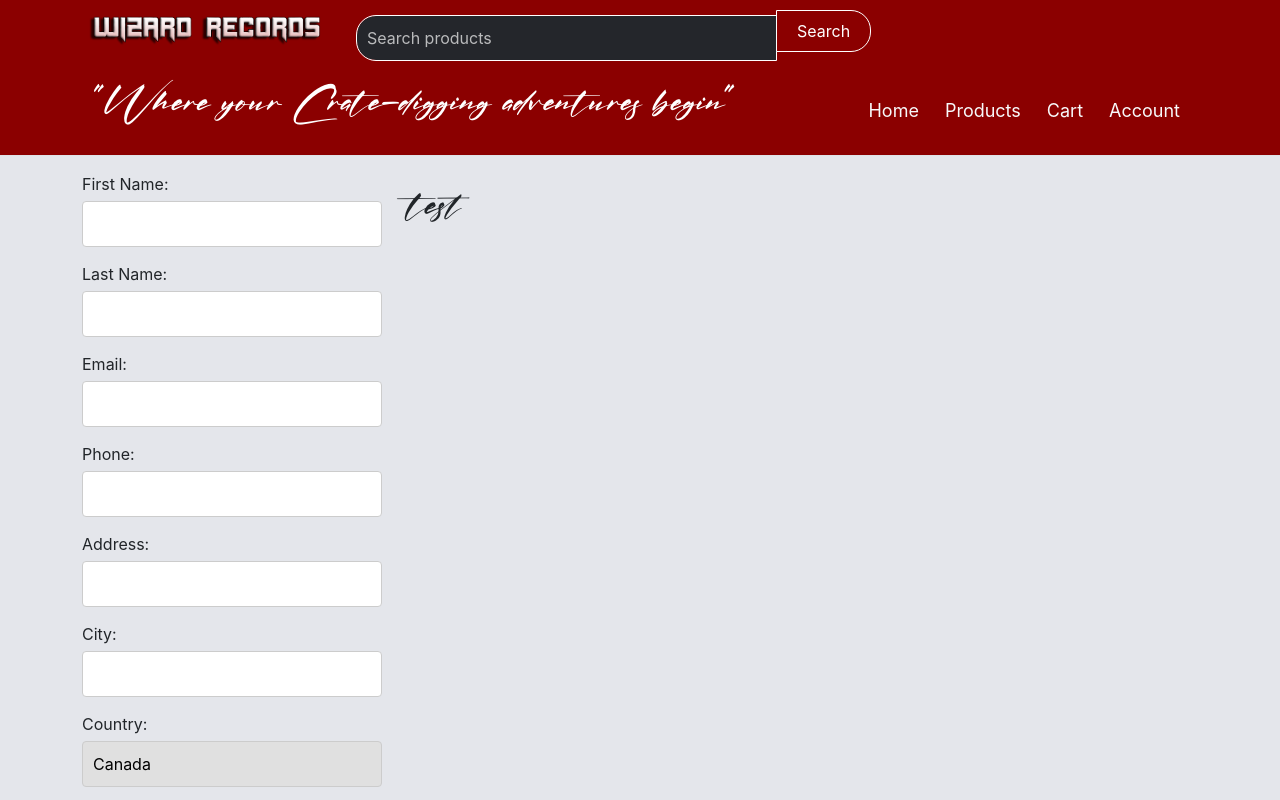
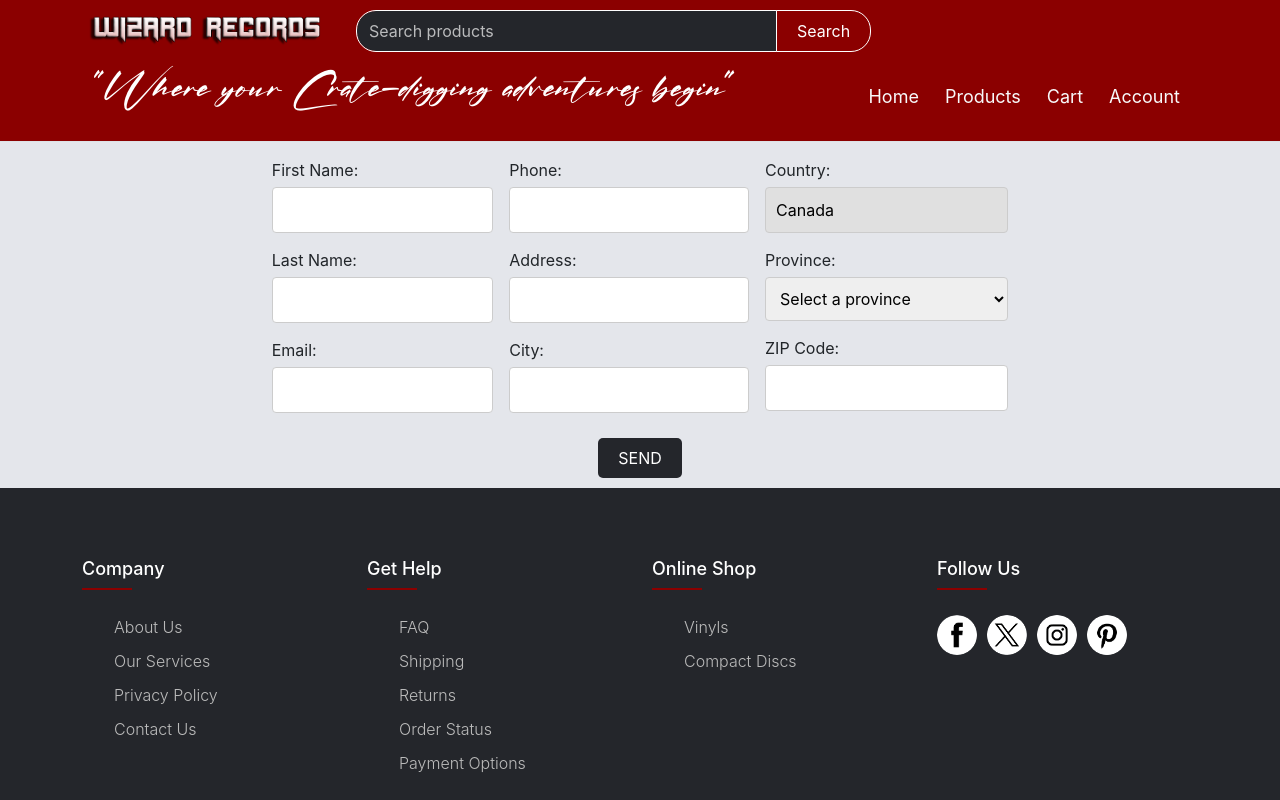
Before and after one commit to thatscringebro/TPWebWizards, a React (Create React App) app in the folder wizard_records.react/: page /order in a window 1280 px wide. Shown: the top 800 px of the page. Built offline with nearby package versions, Linux system fonts and the light colour scheme.

Commit message:
CSS
fix pour la searchbar, layout pour orderPage et un debut de css pour previousOrderPage

```diff
--- a/wizard_records.react/src/components/OrderPage.jsx
+++ b/wizard_records.react/src/components/OrderPage.jsx
@@ -30,12 +30,11 @@ const OrderPage = () => {
     useEffect(() => {
         var token = sessionStorage.getItem('userToken');
         var tokenGuest = sessionStorage.getItem('guestToken');
-    if(token)
-    {
+        if (token) {
             var decodedToken = jwt_decode(token);
             GetUser(decodedToken["id"]);
 
-    }else if(tokenGuest){
+        } else if (tokenGuest) {
             var decodedTokenGuest = jwt_decode(tokenGuest);
             GetUser(decodedTokenGuest["id"]);
         }
@@ -44,39 +43,7 @@ const OrderPage = () => {
         }
     }, []);
 
-useEffect(() => {
-  async function fetchUserData(userId) {
-    try {
-      const response = await axios.get(`${API_BASE_URL}/user/${userId}`);
-      const userData = response.data;
-      setOrderData({
-        ...orderData,
-        firstName: userData.firstName,
-        lastName: userData.lastName,
-        email: userData.email,
-        phone: userData.phone,
-        address: userData.address,
-        city: userData.city,
-        zipCode: userData.zipCode,
-        country: userData.country || 'Canada',
-        province: userData.province,
-      });
-    } catch (error) {
-      console.error('Error fetching user data:', error);
-      setError(error);
-    }
-  }
 
-  var token = sessionStorage.getItem('userToken');
-  var tokenGuest = sessionStorage.getItem('guestToken');
-  if (token || tokenGuest) {
-    var decodedToken = jwt_decode(token || tokenGuest);
-    GetUser(decodedToken.id);
-    fetchUserData(decodedToken.id);
-  } else {
-    GetUser("Undefined");
-  }
-}, []);
 
     useEffect(() => {
         // Chargez les données nécessaires pour la page de commande, si nécessaire
@@ -106,7 +73,7 @@ useEffect(() => {
         if (!data.address.trim()) errors.address = "adress required";
 
         // Vérification de la ville
-    if (!data.city.trim()) errors.city = "city required";
+        if (!data.city.trim()) errors.city = "town required";
 
         // Vérification du code postal
         const postalCodeRegex = /^[A-Za-z]\d[A-Za-z]\d[A-Za-z]\d$/;
@@ -133,8 +100,7 @@ const handleSubmit = async (event) => {
         const formErrors = validate(orderData);
 
         if (Object.keys(formErrors).length === 0) {
-    var responseCart = await axios.get(`${API_BASE_URL}/Order/OrderInfo/${user}`);
-const responseData = responseCart.data;
+            // const responseCart = await axios.post(`${API_BASE_URL}/Order/CartInfo/{user}`);
 
             const orderInfoHtml = `
       <div style="display:flex;">
@@ -152,16 +118,6 @@ const orderInfoHtml = `
         </div>
         <div>
           <h1>Items info</h1>
-      ${responseData.items.map(item => `
-        <div>
-          <p>Album Title: ${item.album.title}</p>
-          <p>Quantity: ${item.quantity}</p>
-          <p>Price: ${item.album.price}</p>
-        </div>
-      `).join('')}
-      <p>Total Before Taxes: ${responseData.totalAvTaxes}</p>
-      <p>Total Taxes: ${responseData.totalTaxes}</p>
-      <p>Total After Taxes: ${responseData.totalApTaxes}</p>
         </div>
       </div>
     `;
@@ -210,12 +166,14 @@ const orderInfoHtml = `
     if (error) return <div>Erreur: {error.message}</div>;
 
     return (
+        <form onSubmit={handleSubmit} className="form-container">
             <div className="grid-container">
-    <form onSubmit={handleSubmit} className="form-container">
+                <div className="grid-column">
                     <div className="form-field">
                         <label htmlFor="firstName">First Name:</label>
                         <input
                             type="text"
+                            className="order-form-field"
                             id="firstName"
                             name="firstName"
                             value={orderData.firstName}
@@ -226,6 +184,7 @@ const orderInfoHtml = `
                         <label htmlFor="lastName">Last Name:</label>
                         <input
                             type="text"
+                            className="order-form-field"
                             id="lastName"
                             name="lastName"
                             value={orderData.lastName}
@@ -236,16 +195,20 @@ const orderInfoHtml = `
                         <label htmlFor="email">Email:</label>
                         <input
                             type="email"
+                            className="order-form-field"
                             id="email"
                             name="email"
                             value={orderData.email}
                             onChange={handleInputChange}
                         />
                     </div>
+                </div>
+                <div className="grid-column">
                     <div className="form-field">
                         <label htmlFor="phone">Phone:</label>
                         <input
                             type="tel"
+                            className="order-form-field"
                             id="phone"
                             name="phone"
                             value={orderData.phone}
@@ -256,6 +219,7 @@ const orderInfoHtml = `
                         <label htmlFor="address">Address:</label>
                         <input
                             type="text"
+                            className="order-form-field"
                             id="address"
                             name="address"
                             value={orderData.address}
@@ -266,16 +230,20 @@ const orderInfoHtml = `
                         <label htmlFor="city">City:</label>
                         <input
                             type="text"
+                            className="order-form-field"
                             id="city"
                             name="city"
                             value={orderData.city}
                             onChange={handleInputChange}
                         />
                     </div>
+                </div>
+                <div className="grid-column">
                     <div className="form-field">
                         <label htmlFor="country">Country:</label>
                         <input
                             type="text"
+                            className="order-form-field"
                             id="country"
                             name="country"
                             value="Canada" // Toujours afficher Canada
@@ -286,6 +254,7 @@ const orderInfoHtml = `
                     <div className="form-field">
                         <label htmlFor="province">Province:</label>
                         <select
+                            className="order-form-field"
                             id="province"
                             name="province"
                             value={orderData.province}
@@ -300,6 +269,7 @@ const orderInfoHtml = `
                     <div className="form-field">
                         <label htmlFor="zipCode">ZIP Code:</label>
                         <input
+                            className="order-form-field"
                             type="text"
                             id="zipCode"
                             name="zipCode"
@@ -307,7 +277,9 @@ const orderInfoHtml = `
                             onChange={handleInputChange}
                         />
                     </div>
-
+                </div>
+            </div>
+            <div className="order-form-button">
                 {errors.firstName && <div className="error">{errors.firstName}</div>}
                 {errors.lastName && <div className="error">{errors.lastName}</div>}
                 {errors.email && <div className="error">{errors.email}</div>}
@@ -318,13 +290,8 @@ const orderInfoHtml = `
 
 
                 <button type="submit" className="primary-button">Send</button>
+            </div>
         </form>
-      <div className="right-content">
-      {/* Future content goes here */}
-      <h1>test</h1>
-      </div>
-    </div>
-
     );
 };
 
--- a/wizard_records.react/src/components/PreviousOrdersPage.jsx
+++ b/wizard_records.react/src/components/PreviousOrdersPage.jsx
@@ -107,7 +107,7 @@ function PreviousOrdersPage() {
                                 </ul>
                             </div>
                             {(order.state === 0 || order.state === 2) && (
-                <button onClick={() => cancelOrder(order.orderId)}>
+                                <button className="cancel-button" onClick={() => cancelOrder(order.orderId)}>
                                     Cancel Order
                                 </button>
                             )}
@@ -118,7 +118,7 @@ function PreviousOrdersPage() {
                 <h3>No previous orders found</h3>
             )}
             <Link to="/cart">
-        <button className="back-to-cart-button">Back to Cart</button>
+                <button className="primary-button">Back to Cart</button>
             </Link>
         </div>
     );
--- a/wizard_records.react/src/styles/OrderPage.css
+++ b/wizard_records.react/src/styles/OrderPage.css
@@ -4,6 +4,7 @@
 .primary-button {
     padding: 10px 20px;
     border: none;
+    margin:10px;
     background-color: #24262b;
     color: white;
     font-size: 1em;
@@ -37,16 +38,32 @@
     background-color: #007bff;
     color: white;
   }
+
+.cancel-button {
+    padding: 10px 20px;
+    border: 2px solid #AA0000; /* Use the same color as your primary button for consistency */
+    background-color: transparent;
+    color: #AA0000;
+    text-transform: uppercase;
+    border-radius: 5px;
+    cursor: pointer;
+    transition: all 0.3s ease;
+}
+    .cancel-button:hover {
+        background-color: #AA0000;
+        color: white;
+    }
+
   .grid-container {
     display: grid;
-    grid-template-columns: auto 1fr; /* The first column for the form and second for future content */
+    grid-template-columns: auto auto auto; /* The first column for the form and second for future content */
     gap: 1em; /* Space between the grid columns */
   }
   /* Style the form to have some padding and ensure contents are aligned */
 .form-container {
     display: flex;
     flex-direction: column;
-    max-width: 300px; /* Adjust the width as needed */
+    max-width: 66%; /* Adjust the width as needed */
     margin: 0 auto; /* This centers your form on the page */
   }
 
@@ -56,10 +73,7 @@
   }
 
   /* Style the input fields and select box */
-  input[type="text"],
-  input[type="email"],
-  input[type="tel"],
-  select {
+.order-form-field {
     width: 100%; /* Full width */
     padding: 10px; /* Padding inside the fields */
     margin: 5px 0; /* Margin for top and bottom */
@@ -67,12 +81,15 @@
     border: 1px solid #ccc; /* Border color */
     border-radius: 4px; /* Rounded corners */
     box-sizing: border-box; /* Box-sizing property */
-  }
+}
 
   /* Style the input fields and select box on focus */
-  input[type="text"]:focus,
-  input[type="email"]:focus,
-  input[type="tel"]:focus,
-  select:focus {
+.order-form-field:focus {
     border-color: #666; /* Border color on focus */
-  }
+ }
+
+.order-form-button {
+    display: flex;
+    justify-content: center;
+    align-content: center;
+}
```
Lines whose indentation alone changed are shown as unchanged.
